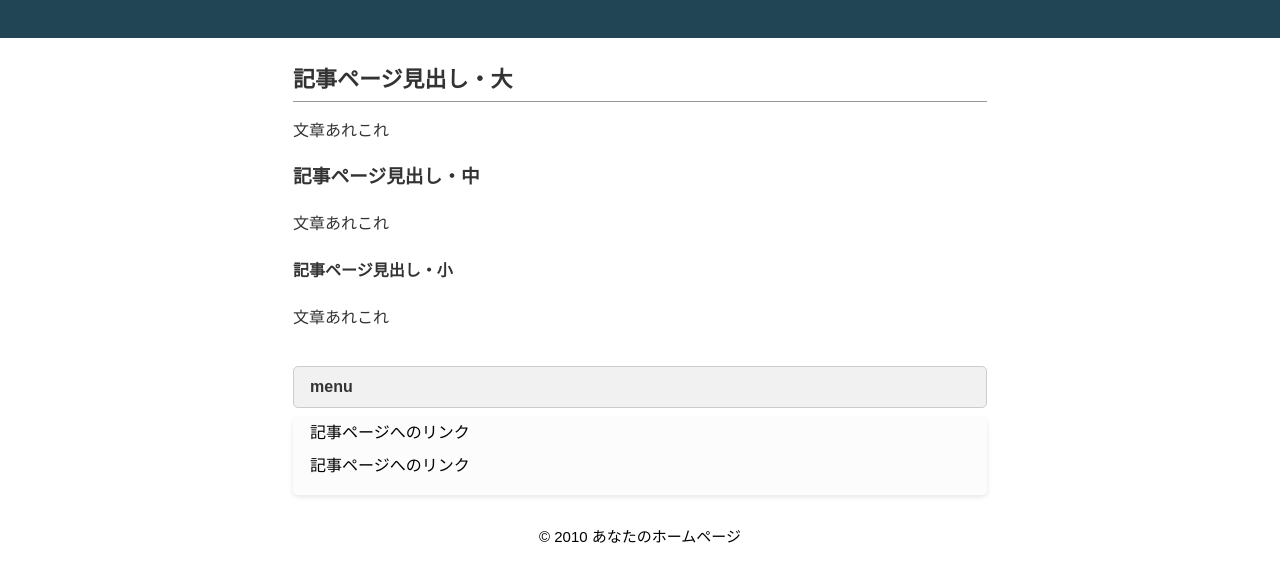
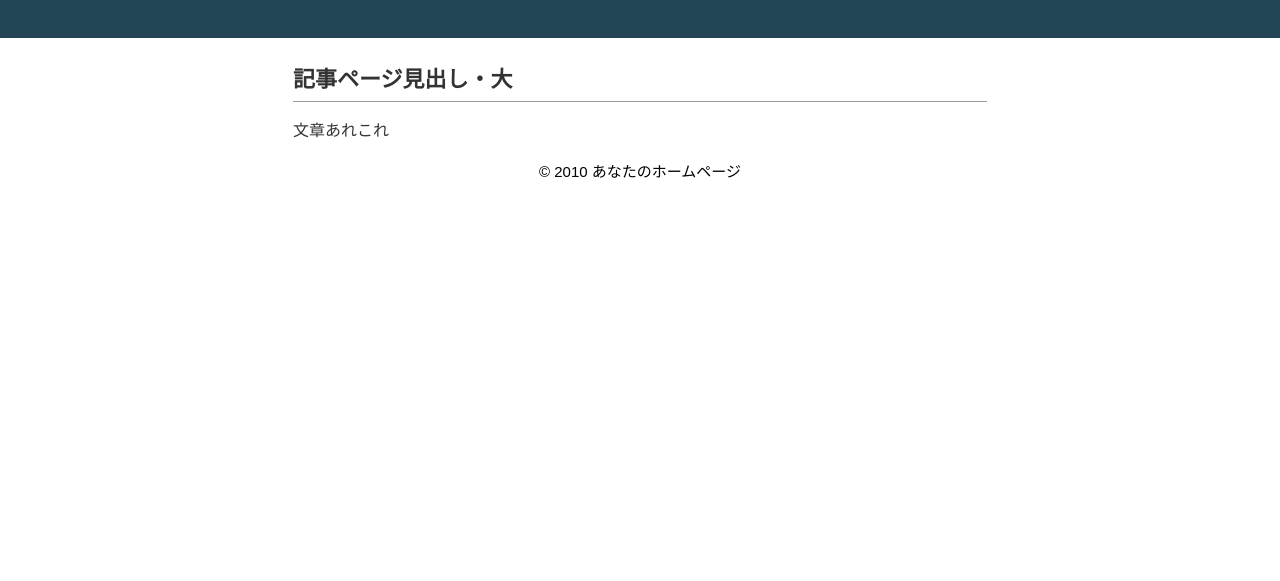
Before and after one commit to NamakosSystem/NamakosPolicy, a plain HTML site: page index.html in a window 1280 px wide. Shown: the part 107-688 px from the top of the page. Drawn offline with Linux system fonts and the light colour scheme.

Commit message:
Update index.html

```diff
--- a/index.html
+++ b/index.html
@@ -18,20 +18,6 @@
 <div id="inner">
 <h2>記事ページ見出し・大</h2>
 <p>文章あれこれ</p>
-<h3>記事ページ見出し・中</h3>
-<p>文章あれこれ</p>
-<h4>記事ページ見出し・小</h4>
-<p>文章あれこれ</p>
-</div>
-</main>
-<aside>
-<div id="middle-inner">
-<div class="side-title">menu</div>
-<div class="side">
-<ul>
-<li>記事ページへのリンク</li>
-<li>記事ページへのリンク</li>
-</ul>
 </div>
 </div>
 </aside>
```
